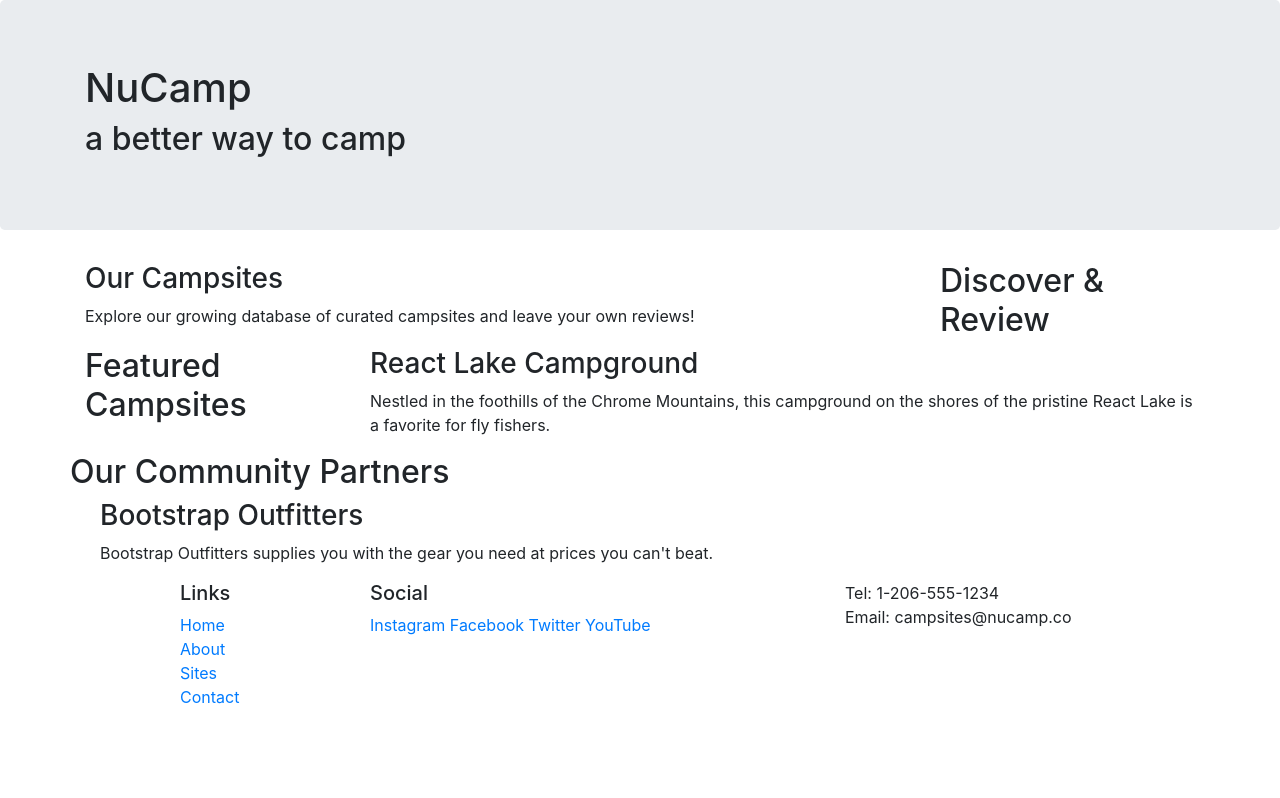
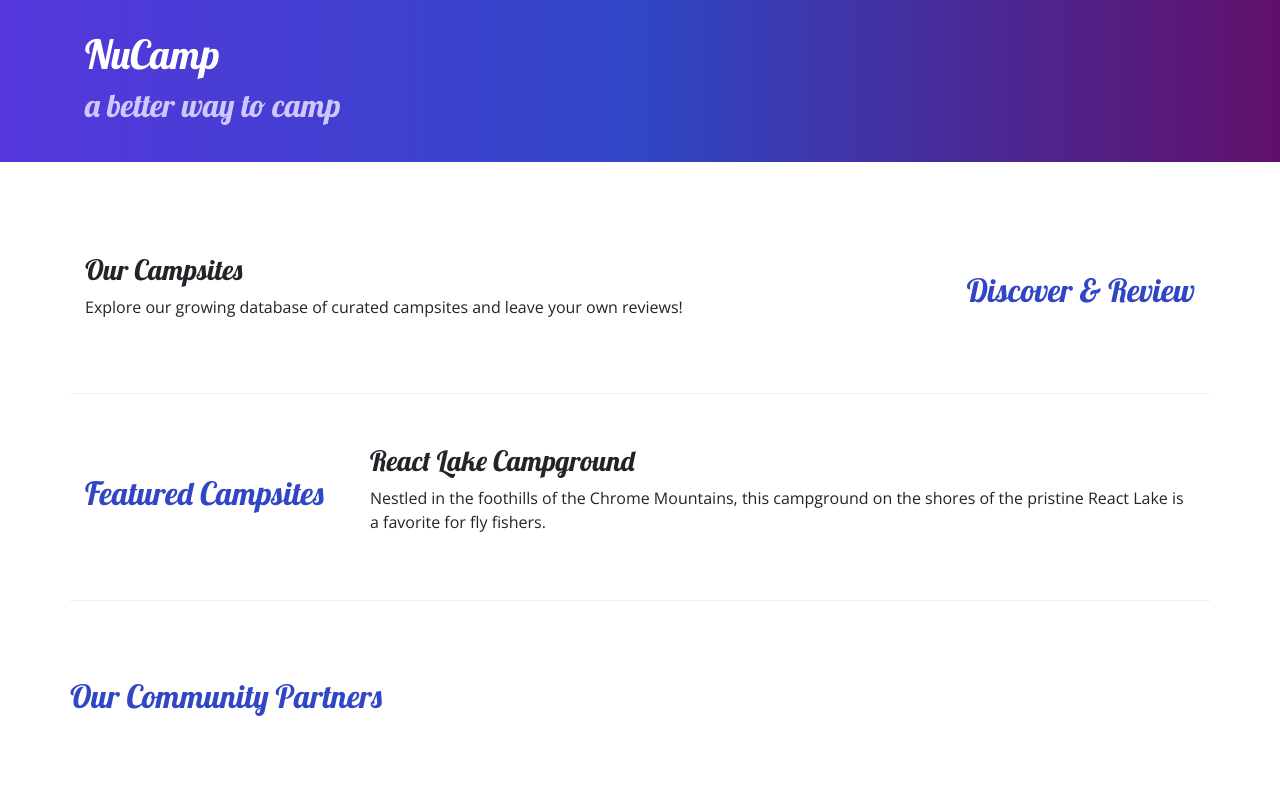
Before and after one commit to mehdicharfoon/Bootstrap-Project-, a website: page index.html in a window 1280 px wide. Shown: the top 798 px of the page. Drawn offline with nearby package versions, Linux system fonts and the light colour scheme.

Commit message:
Adding Custom Styles

```diff
--- /dev/null
+++ b/css/styles.css
@@ -0,0 +1,27 @@
+body {
+    font-family: "Open Sans", sans-serif;
+}
+
+h1, h2, h3 {
+    font-family: "Lobster", cursive;
+}
+h2 {
+    color: #3046C5;
+}
+header h2 {
+    color: #CEC8FF;
+}
+footer {
+    background-image: linear-gradient(#CEC8FF, white);
+    padding: 20px, 0;
+}
+.jumbotron {
+    padding: 30px;
+    background-image: linear-gradient(to right, #5637DD, #3046C5, #60106B);
+    color: white;
+}
+.row-content {
+    padding: 50px 0;
+    border-bottom: 1px ridge;
+    min-height: 200px;
+}
--- a/index.html
+++ b/index.html
@@ -9,12 +9,15 @@
         <!-- Bootstrap CSS -->
         <link rel="stylesheet" href="node_modules/bootstrap/dist/css/bootstrap.min.css" />
 
+        <!-- Additional CSS must be placed after Bootstrap CSS -->
+        <link rel="stylesheet" href="https://fonts.googleapis.com/css?family=Lobster|Open+Sans" />
+        <link rel="stylesheet" href="css/styles.css" />
         <title>NuCamp: A Better Way To Camp</title>
     </head>
 
 <body>
 
-    <header class="jumbotron">
+    <header class="jumbotron jumbotron-fluid">
         <div class="container">
             <div class="row">
                 <div class="col">
@@ -25,10 +28,10 @@
         </div>
     </header>
     <div class="container">
-        <div class="row">
+        <div class="row row-content align-items-center">
 
             <div class="col-sm-4 order-sm-last col-md-3">
-                <h2>Discover & Review</h2>
+                <h2 class="text-sm-right">Discover & Review</h2>
             </div>
             <div class="col">
                 <h3>Our Campsites</h3>
@@ -36,7 +39,7 @@
             </div>
         </div>
 
-        <div class="row">
+        <div class="row row-content align-items-center">
             <div class="col-sm-4 col-md-3">
                 <h2>Featured Campsites</h2>
             </div>
@@ -46,9 +49,9 @@
             </div>
         </div>
 
-        <div class="row">
+        <div class="row row-content align-items-center">
             <div class="col-sm-4 order-sm-last col-md-3"></div>
-                <h2>Our Community Partners</h2>
+                <h2 class="text-sm-right">Our Community Partners</h2>
             </div>
             <div class="col">
                 <h3>Bootstrap Outfitters</h3>
@@ -69,7 +72,7 @@
                         <li><a href="#">Contact</a></li>
                     </ul>
                 </div>
-                <div class="col-6 col-sm-5">
+                <div class="col-6 col-sm-5 text-center">
                     <h5>Social</h5>
                     <a href="http://instagram.com/">Instagram</a>
                     <a href="http://facebook.com/">Facebook</a>
```
